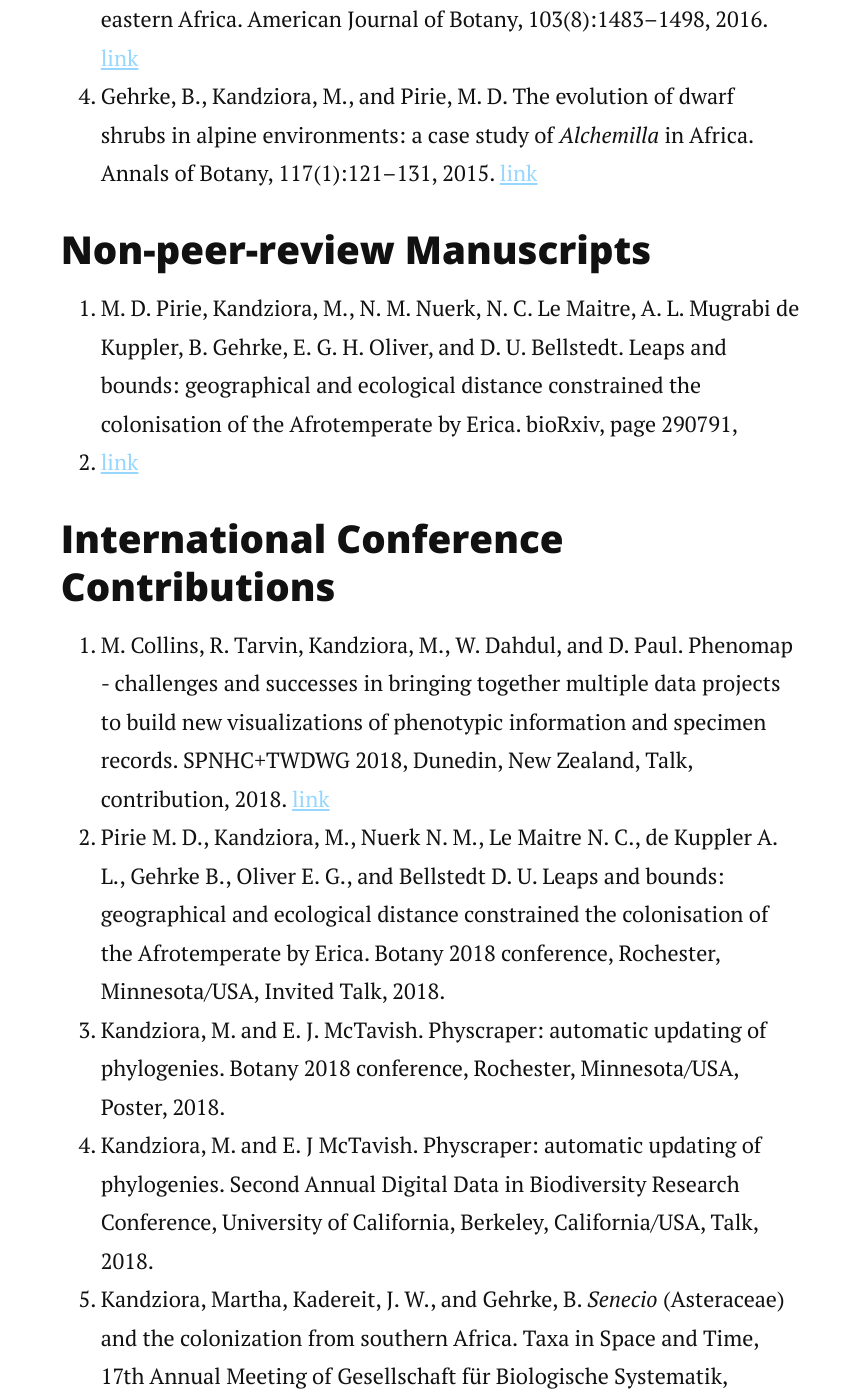
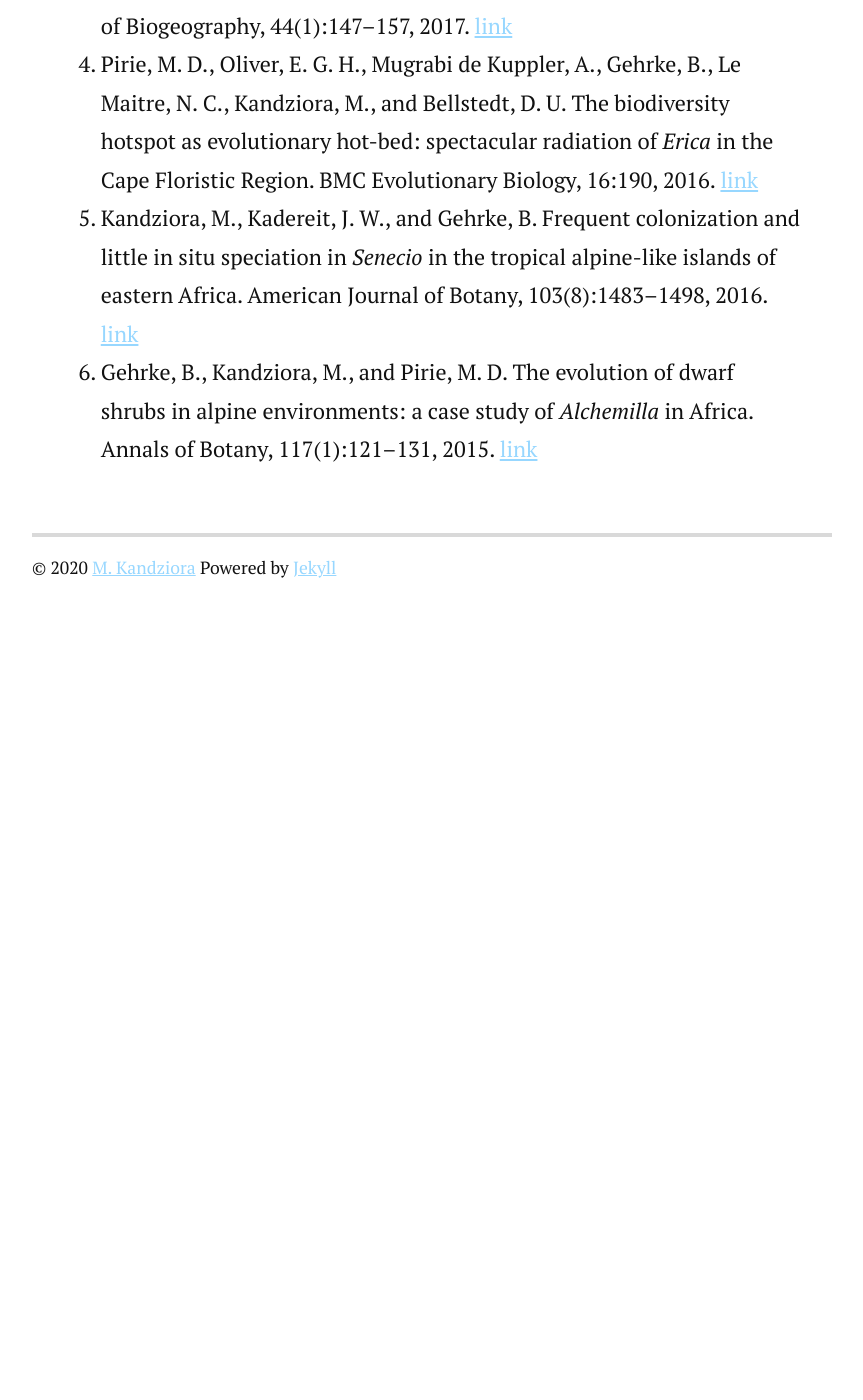
Before and after one commit to mkandziora/plantastic, a Jekyll site: the page built from publications.md, in a window 1280 px wide and 1400 px high, scrolled down 912 px. Shown: the whole window, without its empty margins (208-1071 px from the left). Built offline with Jekyll 4.4.1, drawn with Linux system fonts in a browser that asks for light colours; nearby versions of some CDN libraries; after the commit the page ends 1513 px from its top, so only the background shows below that; some of the changed text lies outside the part shown.

Commit message:
Update publications.md

```diff
--- a/publications.md
+++ b/publications.md
@@ -5,41 +5,10 @@
 ---
 
 
-... you can download a [publicationlist]({{ "./includes/publicationlist.pdf" | absolute_url }}) directly.
-
-
 ### Peer-review manuscripts
-1. Kandziora, M., Kadereit, J. W., and Gehrke, B. Dual colonization of the Palaearctic from different regions in the Afrotropics by *Senecio*. Journal of Biogeography, 44(1):147–157, 2017. [link](http://onlinelibrary.wiley.com/doi/10.1111/jbi.12837/abstract)
-2. Pirie, M. D., Oliver, E. G. H., Mugrabi de Kuppler, A., Gehrke, B., Le Maitre, N. C., Kandziora, M., and Bellstedt, D. U. The biodiversity hotspot as evolutionary hot-bed: spectacular radiation of *Erica* in the Cape Floristic Region. BMC Evolutionary Biology, 16:190, 2016. [link](https://bmcevolbiol.biomedcentral.com/articles/10.1186/s12862-016-0764-3)
-3. Kandziora, M., Kadereit, J. W., and Gehrke, B. Frequent colonization and little in situ speciation in *Senecio* in the tropical alpine-like islands of eastern Africa. American Journal of Botany, 103(8):1483–1498, 2016.  [link](http://onlinelibrary.wiley.com/doi/10.3732/ajb.1600210/full)
-4. Gehrke, B., Kandziora, M., and Pirie, M. D. The evolution of dwarf shrubs in alpine environments: a case study of *Alchemilla* in Africa. Annals of Botany, 117(1):121–131, 2015. [link](https://academic.oup.com/aob/article/117/1/121/2195968)
-
-### Non-peer-review Manuscripts
-1. M. D. Pirie, Kandziora, M., N. M. Nuerk, N. C. Le Maitre, A. L. Mugrabi de Kuppler,
-B. Gehrke, E. G. H. Oliver, and D. U. Bellstedt. Leaps and bounds: geographical and ecological
-distance constrained the colonisation of the Afrotemperate by Erica. bioRxiv, page 290791,
-2018. [link](https://www.biorxiv.org/content/early/2018/03/30/290791)
-
-### International Conference Contributions
-1. M. Collins, R. Tarvin, Kandziora, M., W. Dahdul, and D. Paul. Phenomap - challenges
-and successes in bringing together multiple data projects to build new visualizations of
-phenotypic information and specimen records. SPNHC+TWDWG 2018, Dunedin, New
-Zealand, Talk, contribution, 2018. [link](https://biss.pensoft.net/articles.php?id=25698)
-2. Pirie M. D., Kandziora, M., Nuerk N. M., Le Maitre N. C., de Kuppler A. L., Gehrke B.,
-Oliver E. G., and Bellstedt D. U. Leaps and bounds: geographical and ecological distance
-constrained the colonisation of the Afrotemperate by Erica. Botany 2018 conference, Rochester,
-Minnesota/USA, Invited Talk, 2018.
-3. Kandziora, M. and E. J. McTavish. Physcraper: automatic updating of phylogenies. Botany
-2018 conference, Rochester, Minnesota/USA, Poster, 2018.
-4. Kandziora, M. and E. J McTavish. Physcraper: automatic updating of phylogenies. Second
-Annual Digital Data in Biodiversity Research Conference, University of California, Berkeley,
-California/USA, Talk, 2018.
-5. Kandziora, Martha, Kadereit, J. W., and Gehrke, B. *Senecio* (Asteraceae) and the colonization from southern Africa. Taxa in Space and Time, 17th Annual Meeting of Gesellschaft für Biologische Systematik, Munich/Germany, Talk, 2016.
-6. Kandziora, Martha, Kadereit, J. W., and Gehrke, B. Recent radiation of *Senecio* s.str. ’Radiations’ held by Institut für Systematische Botanik, University of Zürich, Zurich/Switzerland, Poster, 2014.
-7.Kandziora, Martha and Gehrke, B. *Senecio* (Asteraceae-Senecioneae) and the colonization of the afroalpine region. XXth Congress of AETFAT, Stellenbosch/South Africa, Talk, 2014.
-8. Kandziora, Martha and Gehrke, B. The evolution of African *Alchemilla*. 21st International Symposium Biodiversity and Evolutionary Biology, Deutsche Botanische Gesellschaft, Mainz/Germany, Poster, 2012.
-
-### Other Presentations
-1. Kandziora, Martha, Kadereit, J. W., and Gehrke, B. Colonization of the Afroalpine by *Senecio* l. Natural History Museum, Oslo/Norway, Talk, 2014.
-2. Kandziora, M. Färbepflanzen - Taxonomie, Chemie und historischer Gebrauch. ’Botanik
-im Garten’ - Botanic Garden, Mainz, Guided tour, 2014.
+1. M. D. Pirie, Kandziora, M., N. M. Nuerk, N. C. Le Maitre, A. L. Mugrabi de Kuppler, B. Gehrke, E. G. H. Oliver, and D. U. Bellstedt. Leaps and bounds: geographical and ecological distance constrained the colonisation of the Afrotemperate by Erica. BMC Evolutionary Biology, 19:222, 2019. [link](https://bmcevolbiol.biomedcentral.com/articles/10.1186/s12862-019-1545-6)
+2. Kadereit, J.W., Lauterbach, M., Kandziora, M. & Nyffeler, R. Dual colonization of European high altitude areas from Asia by Callianthemum C.A. Mey. (Ranunculaceae). Plant Systematics and Evolution, 305:431–443, 2019. [link](https://link.springer.com/article/10.1007%2Fs00606-019-01583-5)
+3. Kandziora, M., Kadereit, J. W., and Gehrke, B. Dual colonization of the Palaearctic from different regions in the Afrotropics by *Senecio*. Journal of Biogeography, 44(1):147–157, 2017. [link](http://onlinelibrary.wiley.com/doi/10.1111/jbi.12837/abstract)
+4. Pirie, M. D., Oliver, E. G. H., Mugrabi de Kuppler, A., Gehrke, B., Le Maitre, N. C., Kandziora, M., and Bellstedt, D. U. The biodiversity hotspot as evolutionary hot-bed: spectacular radiation of *Erica* in the Cape Floristic Region. BMC Evolutionary Biology, 16:190, 2016. [link](https://bmcevolbiol.biomedcentral.com/articles/10.1186/s12862-016-0764-3)
+5. Kandziora, M., Kadereit, J. W., and Gehrke, B. Frequent colonization and little in situ speciation in *Senecio* in the tropical alpine-like islands of eastern Africa. American Journal of Botany, 103(8):1483–1498, 2016.  [link](http://onlinelibrary.wiley.com/doi/10.3732/ajb.1600210/full)
+6. Gehrke, B., Kandziora, M., and Pirie, M. D. The evolution of dwarf shrubs in alpine environments: a case study of *Alchemilla* in Africa. Annals of Botany, 117(1):121–131, 2015. [link](https://academic.oup.com/aob/article/117/1/121/2195968)
```
